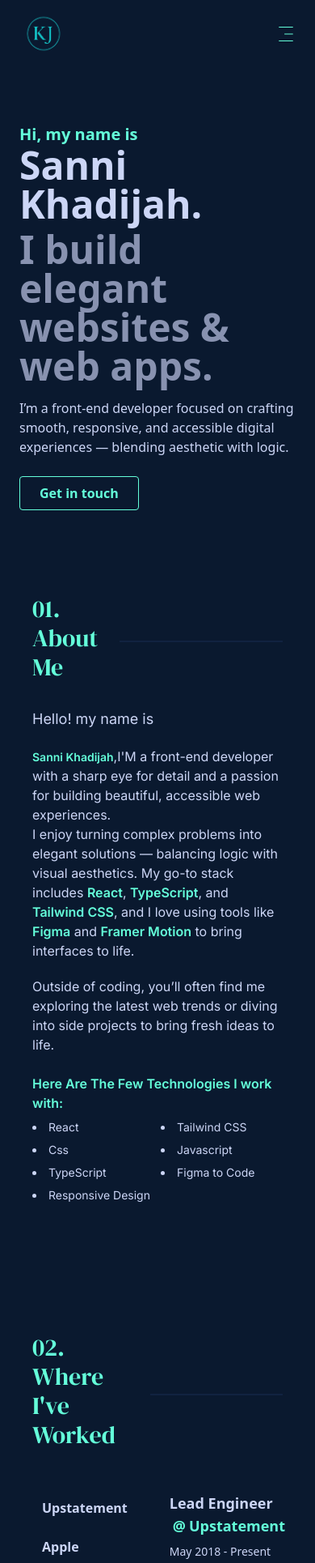
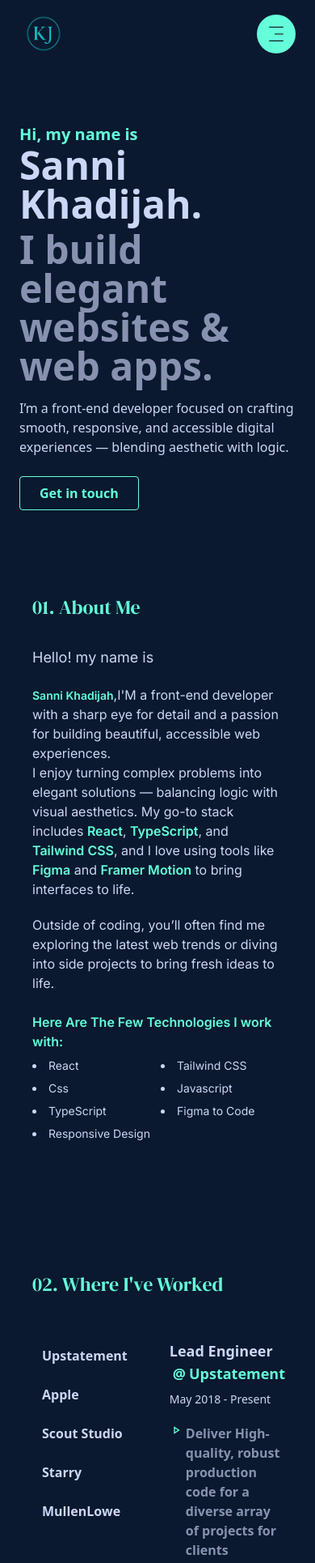
Before and after one commit to Khaddy06/my-portfolio, a React (Vite) app: page / in a window 390 px wide. Shown: the top 1930 px of the page at 81% size. Built offline with nearby package versions, Linux system fonts and the light colour scheme.

Commit message:
responsiveness

```diff
--- a/src/components/navbar.tsx
+++ b/src/components/navbar.tsx
@@ -12,11 +12,13 @@ function Navbar() {
           <img src={logo} alt="Logo" className="w-15 h-15" />
 
           {/* Hamburger icon for small screens */}
-          <div
-            className="md:hidden text-[#64ffda] cursor-pointer text-2xl"
-            onClick={() => setIsOpen(!isOpen)}
-          >
-            <CiMenuFries />
+          <div className="flex items-center justify-center w-12 h-12 rounded-full bg-[#64ffda] md:hidden">
+            <div
+              className=" text-black cursor-pointer text-2xl"
+              onClick={() => setIsOpen(!isOpen)}
+            >
+              <CiMenuFries />
+            </div>
           </div>
 
           {/* Desktop Nav */}
--- a/src/pages/about.tsx
+++ b/src/pages/about.tsx
@@ -2,10 +2,10 @@ function About() {
   return (
     <div className="max-w-4xl mx-auto">
       <div className="flex items-center gap-5">
-        <h2 className="text-3xl text-[#64ffda] font-title mb-6  pb-2">
+        <h2 className="md:text-3xl text-2xl text-[#64ffda] font-title mb-6  pb-2">
           01. About Me
         </h2>
-        <p className="border border-b border-[#112240] w-sm  mb-6"></p>
+        <p className="border border-b border-[#112240] w-sm mb-6 hidden md:block"></p>
       </div>
 
       <div className="font-body text-[#ccd6f6] space-y-5">
--- a/src/pages/contact.tsx
+++ b/src/pages/contact.tsx
@@ -7,7 +7,7 @@ const Contact = () => {
       className="bg-[#0a192f] text-white py-20 px-6 md:px-16"
     >
       <div className="max-w-3xl mx-auto text-center">
-        <h2 className="text-3xl text-[#64ffda] font-title mb-4 inline-block border-b-2 border-[#112240] ">
+        <h2 className="md:text-3xl text-2xl text-[#64ffda] font-title mb-4 inline-block border-b-2 border-[#112240] ">
           04. Contact
         </h2>
         <p className="font-body text-[#ccd6f6] mb-8 text-base md:text-lg">
--- a/src/pages/experience.tsx
+++ b/src/pages/experience.tsx
@@ -31,10 +31,10 @@ function Experience() {
   return (
     <div className="max-w-4xl mx-auto">
       <div className="flex items-center gap-5">
-        <h2 className="text-3xl text-[#64ffda] font-title mb-6  pb-2 ">
+        <h2 className="md:text-3xl text-2xl text-[#64ffda] font-title mb-6  pb-2 ">
           02. Where I've Worked
         </h2>
-        <p className="border border-b border-[#112240] w-sm  mb-6"></p>
+        <p className="border border-b border-[#112240] w-sm  mb-6 hidden md:block"></p>
       </div>
       <div className="flex mt-5 gap-10 mb-6">
         <div className=" ">
--- a/src/pages/work.tsx
+++ b/src/pages/work.tsx
@@ -96,10 +96,10 @@ function Work() {
   return (
     <div className="max-w-5xl mx-auto text-center">
       <div className="flex items-center gap-5">
-        <h2 className="text-3xl text-[#64ffda] font-title mb-6  pb-2">
+        <h2 className="md:text-3xl text-2xl text-[#64ffda] font-title mb-6  pb-2 ">
           03. Some Things I've Built
         </h2>
-        <p className="border border-b border-[#112240] w-sm  mb-6"></p>
+        <p className="border border-b border-[#112240] w-sm  mb-6 hidden md:block"></p>
       </div>
       <div className="bg-[#112240] p-6 rounded-lg shadow-lg hover:shadow-xl transition-shadow duration-300">
         <p className="text-[#8892b0] mb-6 text-lg">
```
